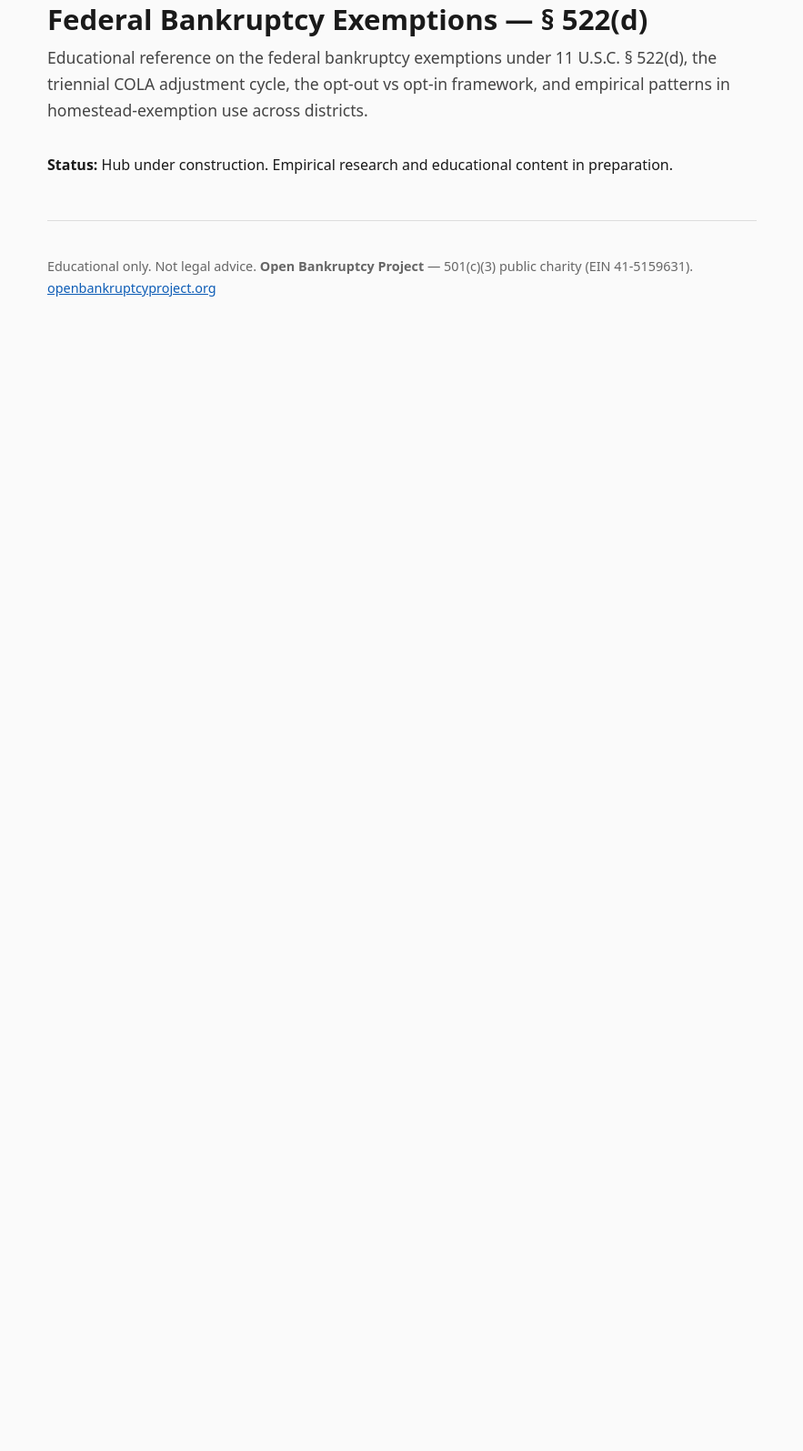
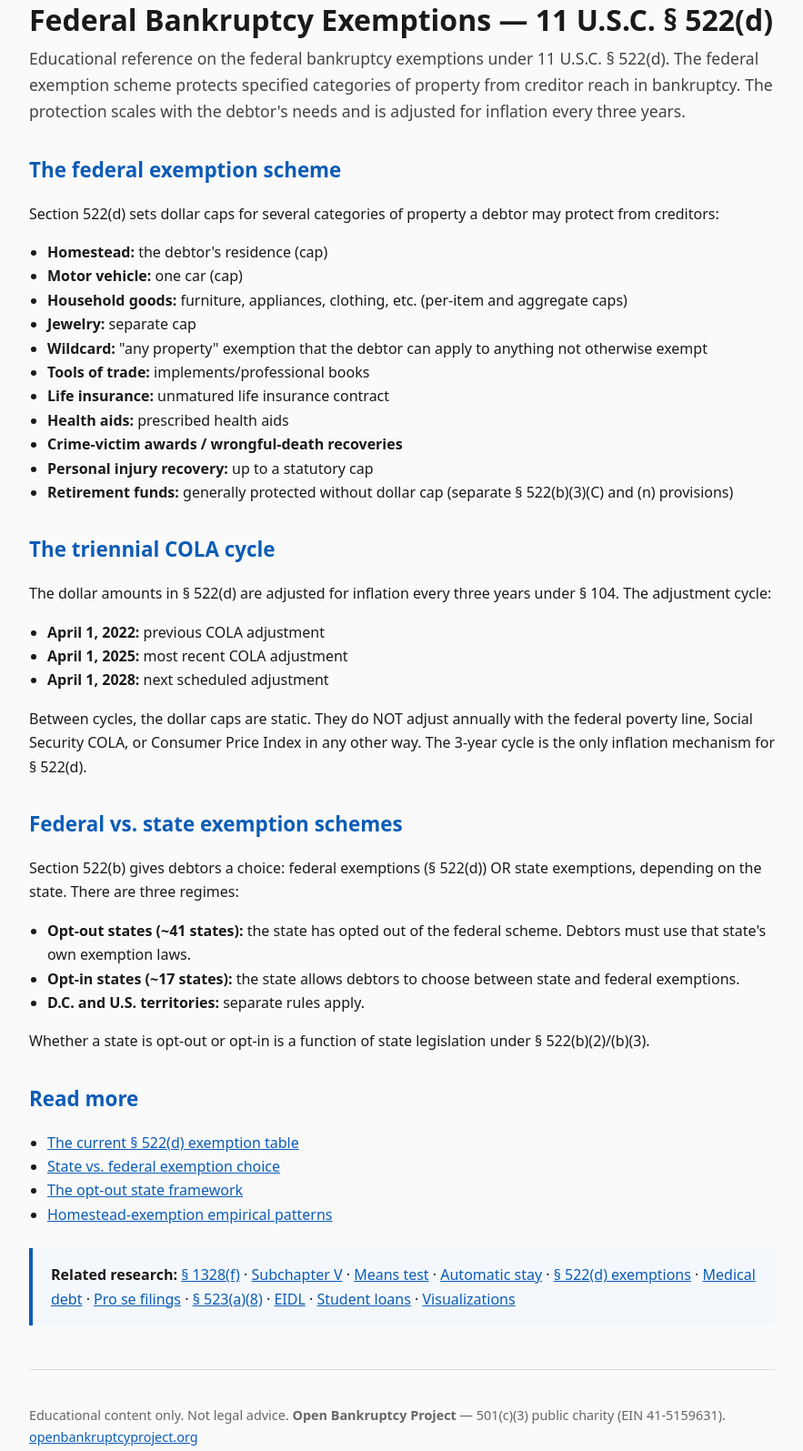
Before and after one commit to openbankruptcyproject/522d, a plain HTML site: page index.html in a window 1280 px wide. Shown: the part 72-1667 px from the top of the page at 91% size, without its empty margins (198-1081 px from the left). Before the commit the page ends 800 px from the top, so only its background shows below. Drawn offline with Linux system fonts and the light colour scheme.

Commit message:
Build: index.html

```diff
--- a/index.html
+++ b/index.html
@@ -4,27 +4,99 @@
 <meta charset="utf-8">
 <meta name="viewport" content="width=device-width,initial-scale=1">
 <title>Federal Bankruptcy Exemptions (§ 522(d)) — Open Bankruptcy Project</title>
-<meta name="description" content="Educational reference on the federal bankruptcy exemptions under 11 U.S.C. § 522(d), the triennial COLA adjustment cycle, the opt-out vs opt-in framework, ">
+<meta name="description" content="Reference on the federal § 522(d) exemption scheme, the triennial COLA cycle, and the opt-out vs opt-in state framework.">
 <meta name="robots" content="index,follow">
 <link rel="canonical" href="https://522d.openbankruptcyproject.org/">
 <meta property="og:title" content="Federal Bankruptcy Exemptions (§ 522(d)) — Open Bankruptcy Project">
-<meta property="og:description" content="Educational reference on the federal bankruptcy exemptions under 11 U.S.C. § 522(d), the triennial COLA adjustment cycle, the opt-out vs opt-in framework, ">
-<meta property="og:type" content="website">
+<meta property="og:description" content="Reference on the federal § 522(d) exemption scheme, the triennial COLA cycle, and the opt-out vs opt-in state framework.">
+<meta property="og:type" content="article">
 <script async src="https://www.googletagmanager.com/gtag/js?id=G-FTWLM223G7"></script>
 <script>window.dataLayer=window.dataLayer||[];function gtag(){dataLayer.push(arguments);}
 gtag('js',new Date());gtag('config','G-FTWLM223G7');</script>
-<style>body{font-family:system-ui,-apple-system,Segoe UI,Roboto,Helvetica,Arial,sans-serif;max-width:780px;margin:0 auto;padding:2rem 1rem;line-height:1.65;color:#1a1a1a;background:#fafafa}h1{font-size:1.95rem;line-height:1.2;margin:0 0 0.5rem}.lead{font-size:1.1rem;color:#444;margin:0 0 2rem}.tag{display:inline-block;padding:0.15rem 0.6rem;background:#0c5cb6;color:#fff;font-size:0.75rem;border-radius:3px;margin-bottom:1rem}footer{margin-top:3rem;padding-top:1.5rem;border-top:1px solid #ddd;color:#666;font-size:0.9rem}a{color:#0c5cb6}</style>
+<style>body{font-family:system-ui,-apple-system,Segoe UI,Roboto,Helvetica,Arial,sans-serif;
+max-width:820px;margin:0 auto;padding:2rem 1rem;line-height:1.65;color:#1a1a1a;background:#fafafa}
+h1{font-size:2rem;line-height:1.2;margin:0 0 0.5rem}
+h2{font-size:1.4rem;margin:2rem 0 0.75rem;color:#0c5cb6}
+h3{font-size:1.1rem;margin:1.5rem 0 0.5rem}
+.lead{font-size:1.1rem;color:#444;margin:0 0 2rem}
+.tag{display:inline-block;padding:0.15rem 0.6rem;background:#0c5cb6;color:#fff;font-size:0.75rem;border-radius:3px;margin-bottom:1rem}
+.callout{padding:1rem 1.25rem;background:#fff8e0;border-left:4px solid #d4a900;border-radius:0 4px 4px 0;margin:1.5rem 0}
+.callout h3{margin-top:0;color:#a07700}
+.related{padding:1rem 1.25rem;background:#f4f8fc;border-left:4px solid #0c5cb6;border-radius:0 4px 4px 0;margin:1.5rem 0}
+table{border-collapse:collapse;width:100%;margin:1rem 0;font-size:0.95rem}
+th,td{padding:0.5rem 0.75rem;border:1px solid #ddd;text-align:left}
+th{background:#f0f4f8}
+ul,ol{padding-left:1.25rem}
+nav.breadcrumb{font-size:0.9rem;margin-bottom:1rem;color:#666}
+nav.breadcrumb a{color:#0c5cb6}
+footer{margin-top:3rem;padding-top:1.5rem;border-top:1px solid #ddd;color:#666;font-size:0.9rem}
+a{color:#0c5cb6}</style>
 <script type="application/ld+json">
-{"@context":"https://schema.org","@type":"WebPage","name":"Federal Bankruptcy Exemptions (§ 522(d)) — Open Bankruptcy Project","description":"Educational reference on the federal bankruptcy exemptions under 11 U.S.C. § 522(d), the triennial COLA adjustment cycle, the opt-out vs opt-in framework, ","url":"https://522d.openbankruptcyproject.org/"}
+{"@context":"https://schema.org","@type":"WebPage","name":"Federal Bankruptcy Exemptions (§ 522(d)) — Open Bankruptcy Project","description":"Reference on the federal § 522(d) exemption scheme, the triennial COLA cycle, and the opt-out vs opt-in state framework.","url":"https://522d.openbankruptcyproject.org/"}
 </script>
 </head>
 <body>
 <span class="tag">Open Bankruptcy Project</span>
-<h1>Federal Bankruptcy Exemptions — § 522(d)</h1>
-<p class="lead">Educational reference on the federal bankruptcy exemptions under 11 U.S.C. § 522(d), the triennial COLA adjustment cycle, the opt-out vs opt-in framework, and empirical patterns in homestead-exemption use across districts.</p>
-<p><strong>Status:</strong> Hub under construction. Empirical research and educational content in preparation.</p>
+<h1>Federal Bankruptcy Exemptions &mdash; 11 U.S.C. § 522(d)</h1>
+<p class="lead">Educational reference on the federal bankruptcy exemptions under 11 U.S.C. § 522(d). The federal exemption scheme protects specified categories of property from creditor reach in bankruptcy. The protection scales with the debtor's needs and is adjusted for inflation every three years.</p>
+
+<h2>The federal exemption scheme</h2>
+<p>Section 522(d) sets dollar caps for several categories of property a debtor may protect from creditors:</p>
+<ul>
+<li><strong>Homestead:</strong> the debtor's residence (cap)</li>
+<li><strong>Motor vehicle:</strong> one car (cap)</li>
+<li><strong>Household goods:</strong> furniture, appliances, clothing, etc. (per-item and aggregate caps)</li>
+<li><strong>Jewelry:</strong> separate cap</li>
+<li><strong>Wildcard:</strong> "any property" exemption that the debtor can apply to anything not otherwise exempt</li>
+<li><strong>Tools of trade:</strong> implements/professional books</li>
+<li><strong>Life insurance:</strong> unmatured life insurance contract</li>
+<li><strong>Health aids:</strong> prescribed health aids</li>
+<li><strong>Crime-victim awards / wrongful-death recoveries</strong></li>
+<li><strong>Personal injury recovery:</strong> up to a statutory cap</li>
+<li><strong>Retirement funds:</strong> generally protected without dollar cap (separate § 522(b)(3)(C) and (n) provisions)</li>
+</ul>
+
+<h2>The triennial COLA cycle</h2>
+<p>The dollar amounts in § 522(d) are adjusted for inflation every three years under § 104. The adjustment cycle:</p>
+<ul>
+<li><strong>April 1, 2022:</strong> previous COLA adjustment</li>
+<li><strong>April 1, 2025:</strong> most recent COLA adjustment</li>
+<li><strong>April 1, 2028:</strong> next scheduled adjustment</li>
+</ul>
+<p>Between cycles, the dollar caps are static. They do NOT adjust annually with the federal poverty line, Social Security COLA, or Consumer Price Index in any other way. The 3-year cycle is the only inflation mechanism for § 522(d).</p>
+
+<h2>Federal vs. state exemption schemes</h2>
+<p>Section 522(b) gives debtors a choice: federal exemptions (§ 522(d)) OR state exemptions, depending on the state. There are three regimes:</p>
+<ul>
+<li><strong>Opt-out states (~41 states):</strong> the state has opted out of the federal scheme. Debtors must use that state's own exemption laws.</li>
+<li><strong>Opt-in states (~17 states):</strong> the state allows debtors to choose between state and federal exemptions.</li>
+<li><strong>D.C. and U.S. territories:</strong> separate rules apply.</li>
+</ul>
+<p>Whether a state is opt-out or opt-in is a function of state legislation under § 522(b)(2)/(b)(3).</p>
+
+<h2>Read more</h2>
+<ul>
+<li><a href="exemption-table/">The current § 522(d) exemption table</a></li>
+<li><a href="state-vs-federal/">State vs. federal exemption choice</a></li>
+<li><a href="opt-out-states/">The opt-out state framework</a></li>
+<li><a href="homestead-empirical/">Homestead-exemption empirical patterns</a></li>
+</ul>
+<div class="related">
+<strong>Related research:</strong>
+<a href="https://1328f.openbankruptcyproject.org/">§ 1328(f)</a> &middot;
+<a href="https://subv.openbankruptcyproject.org/">Subchapter V</a> &middot;
+<a href="https://means-test.openbankruptcyproject.org/">Means test</a> &middot;
+<a href="https://automatic-stay.openbankruptcyproject.org/">Automatic stay</a> &middot;
+<a href="https://522d.openbankruptcyproject.org/">§ 522(d) exemptions</a> &middot;
+<a href="https://medical-debt.openbankruptcyproject.org/">Medical debt</a> &middot;
+<a href="https://pro-se.openbankruptcyproject.org/">Pro se filings</a> &middot;
+<a href="https://523a8.openbankruptcyproject.org/">§ 523(a)(8)</a> &middot;
+<a href="https://eidl.openbankruptcyproject.org/">EIDL</a> &middot;
+<a href="https://studentloans.openbankruptcyproject.org/">Student loans</a> &middot;
+<a href="https://viz.openbankruptcyproject.org/">Visualizations</a>
+</div>
 <footer>
-<p>Educational only. Not legal advice. <strong>Open Bankruptcy Project</strong> &mdash; 501(c)(3) public charity (EIN 41-5159631). <a href="https://openbankruptcyproject.org/">openbankruptcyproject.org</a></p>
+<p>Educational content only. Not legal advice. <strong>Open Bankruptcy Project</strong> &mdash; 501(c)(3) public charity (EIN 41-5159631). <a href="https://openbankruptcyproject.org/">openbankruptcyproject.org</a></p>
 </footer>
 </body>
 </html>
```
